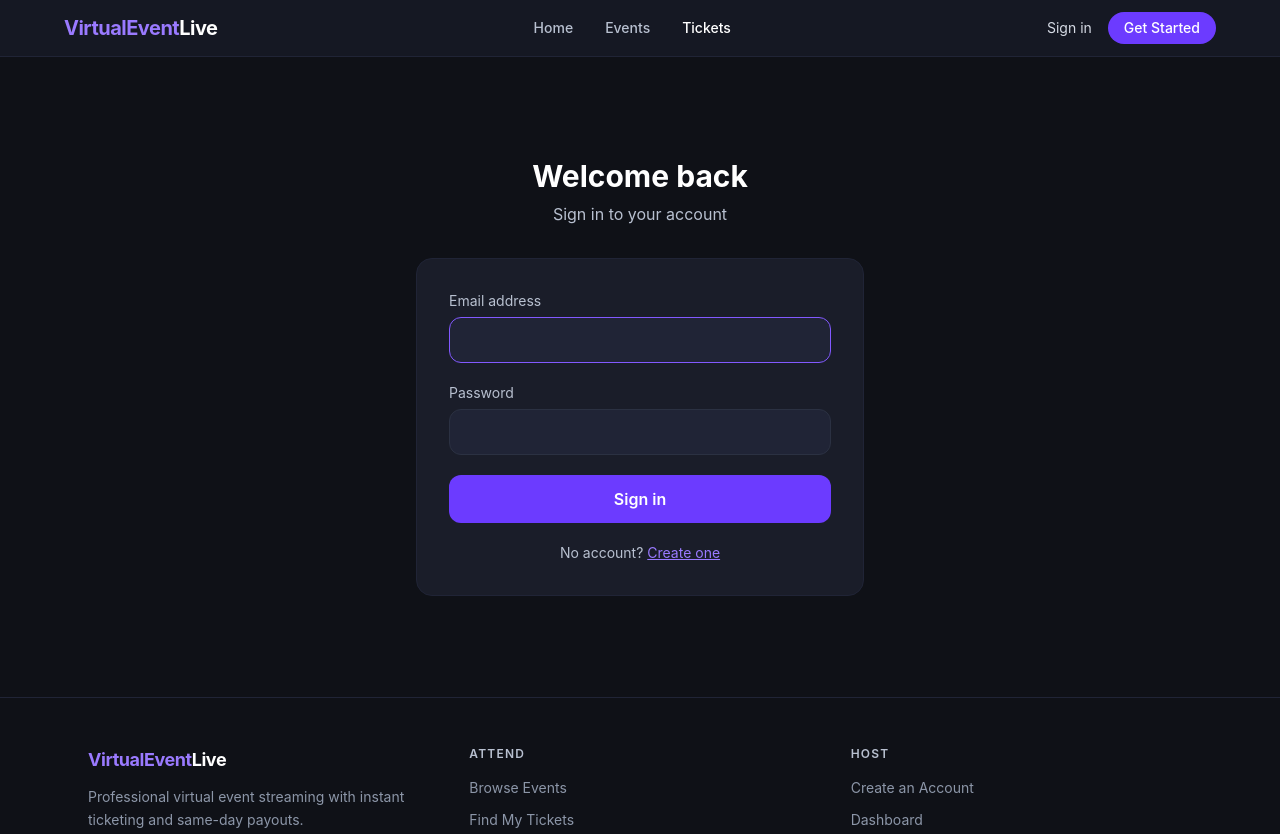
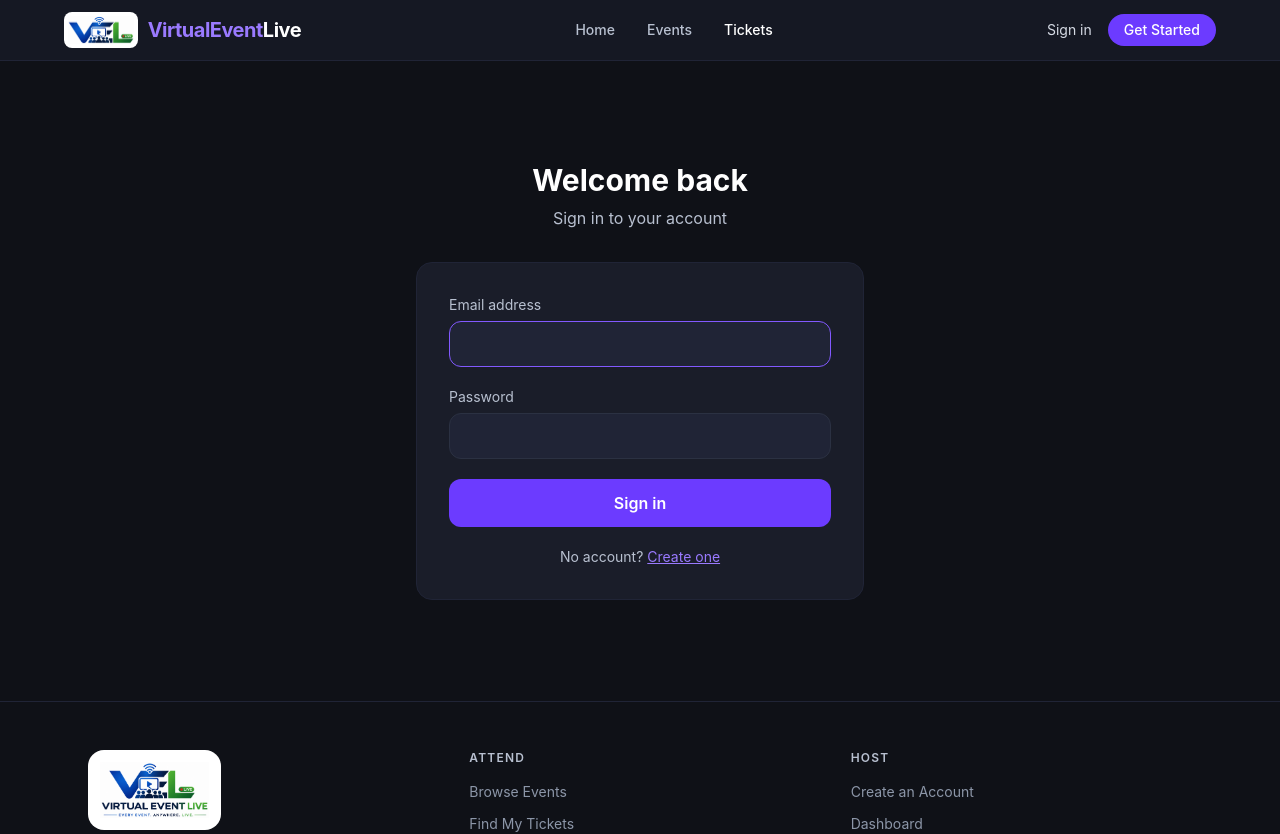
Before and after one commit to grant8827/virtualeventlive_frontend, a React (Vite) app: page /login in a window 1280 px wide. Shown: the top 834 px of the page. Built offline with nearby package versions, Linux system fonts and the light colour scheme; no server answers.

Commit message:
add logo

```diff
--- a/src/components/AdCard.jsx
+++ b/src/components/AdCard.jsx
@@ -17,16 +17,18 @@ export default function AdCard({ headline, body, image_url, cta_text, event_id }
 
   return (
     <>
+      {/* Flyer background is white on purpose — matches the printed-flyer look
+          hosts upload (and the platform logo, which isn't transparent). */}
       <button
         type="button"
         onClick={() => setOpen(true)}
         title="Click to view"
-        className="group text-left w-full bg-gray-900/60 backdrop-blur-sm border border-white/5 hover:border-purple-500/30 rounded-2xl overflow-hidden flex flex-col transition-all duration-300 hover:-translate-y-1 cursor-pointer focus:outline-none"
+        className="group text-left w-full bg-white border border-gray-200 hover:border-purple-400 rounded-2xl overflow-hidden flex flex-col transition-all duration-300 hover:-translate-y-1 cursor-pointer focus:outline-none shadow-lg shadow-black/20"
       >
         {img ? (
-          <div className="relative w-full h-44 bg-gray-950 flex items-center justify-center overflow-hidden">
+          <div className="relative w-full h-44 bg-white flex items-center justify-center overflow-hidden">
             <img src={img} alt={headline || ''} className="w-full h-full object-contain" />
-            <span className="absolute inset-0 flex items-center justify-center bg-black/0 group-hover:bg-black/40 transition-colors">
+            <span className="absolute inset-0 flex items-center justify-center bg-black/0 group-hover:bg-black/30 transition-colors">
               <span className="opacity-0 group-hover:opacity-100 transition-opacity flex items-center gap-1.5 bg-black/70 text-white text-xs font-medium px-3 py-1.5 rounded-full">
                 <svg className="w-3.5 h-3.5" fill="none" stroke="currentColor" strokeWidth="2" viewBox="0 0 24 24">
                   <circle cx="11" cy="11" r="7" /><path strokeLinecap="round" d="M21 21l-4.35-4.35M11 8v6M8 11h6" />
@@ -36,15 +38,15 @@ export default function AdCard({ headline, body, image_url, cta_text, event_id }
             </span>
           </div>
         ) : (
-          <div className="w-full h-32 bg-linear-to-br from-purple-900/60 to-violet-950/60 flex items-center justify-center">
-            <svg className="w-10 h-10 text-purple-500/50" fill="none" stroke="currentColor" strokeWidth="1.5" viewBox="0 0 24 24">
+          <div className="w-full h-32 bg-gray-100 flex items-center justify-center">
+            <svg className="w-10 h-10 text-purple-400" fill="none" stroke="currentColor" strokeWidth="1.5" viewBox="0 0 24 24">
               <path strokeLinecap="round" strokeLinejoin="round" d="M16.5 6v.75m0 3v.75m0 3v.75m0 3V18m-9-5.25h5.25M7.5 15h3M3.375 5.25c-.621 0-1.125.504-1.125 1.125v3.026a2.999 2.999 0 010 5.198v3.026c0 .621.504 1.125 1.125 1.125h17.25c.621 0 1.125-.504 1.125-1.125v-3.026a3 3 0 010-5.198V6.375c0-.621-.504-1.125-1.125-1.125H3.375z" />
             </svg>
           </div>
         )}
         <div className="p-5 flex-1 flex flex-col w-full">
-          {headline && <h3 className="font-bold text-base mb-1.5 leading-snug">{headline}</h3>}
-          {body && <p className="text-gray-400 text-sm leading-relaxed mb-4 flex-1 line-clamp-3">{body}</p>}
+          {headline && <h3 className="font-bold text-base mb-1.5 leading-snug text-gray-900">{headline}</h3>}
+          {body && <p className="text-gray-600 text-sm leading-relaxed mb-4 flex-1 line-clamp-3">{body}</p>}
           <span className="mt-auto inline-block bg-purple-600 group-hover:bg-purple-500 text-white text-sm font-semibold px-4 py-2.5 rounded-xl transition-colors text-center">
             {cta_text}
           </span>
@@ -56,15 +58,15 @@ export default function AdCard({ headline, body, image_url, cta_text, event_id }
           className="fixed inset-0 z-50 flex items-center justify-center bg-black/80 backdrop-blur-sm p-3 sm:p-6"
           onClick={(e) => { if (e.target === e.currentTarget) setOpen(false) }}
         >
-          <div className="w-full max-w-2xl max-h-full bg-gray-900 border border-gray-800 rounded-2xl overflow-y-auto shadow-2xl">
+          <div className="w-full max-w-2xl max-h-full bg-white border border-gray-200 rounded-2xl overflow-y-auto shadow-2xl">
             {img && (
-              <div className="w-full max-h-[60vh] bg-gray-950 flex items-center justify-center overflow-hidden">
+              <div className="w-full max-h-[60vh] bg-white flex items-center justify-center overflow-hidden">
                 <img src={img} alt={headline || ''} className="w-full h-full max-h-[60vh] object-contain" />
               </div>
             )}
             <div className="p-6 sm:p-8">
-              {headline && <h2 className="text-2xl font-bold text-white mb-2 leading-snug">{headline}</h2>}
-              {body && <p className="text-gray-400 leading-relaxed mb-6">{body}</p>}
+              {headline && <h2 className="text-2xl font-bold text-gray-900 mb-2 leading-snug">{headline}</h2>}
+              {body && <p className="text-gray-600 leading-relaxed mb-6">{body}</p>}
               {to ? (
                 <Link
                   to={to}
--- a/src/components/Footer.jsx
+++ b/src/components/Footer.jsx
@@ -14,8 +14,8 @@ export default function Footer() {
 
             {/* Brand */}
             <div>
-              <Link to="/" className="text-lg font-bold text-purple-400 tracking-tight">
-                VirtualEvent<span className="text-white">Live</span>
+              <Link to="/" className="inline-block bg-white rounded-2xl p-3">
+                <img src="/logo-full.png" alt="VirtualEventLive — Every Event. Anywhere. Live." className="h-14 w-auto" />
               </Link>
               <p className="text-gray-500 text-sm mt-3 leading-relaxed">
                 Professional virtual event streaming with instant ticketing and same-day payouts.
--- a/src/components/NavBar.jsx
+++ b/src/components/NavBar.jsx
@@ -13,9 +13,15 @@ export default function NavBar() {
   return (
     <nav className="border-b border-gray-800 px-6 py-3 bg-surface-nav">
       <div className="max-w-6xl mx-auto flex items-center justify-between">
-        {/* Left — logo */}
-        <Link to="/" className="text-xl font-bold text-purple-400 tracking-tight shrink-0">
-          VirtualEvent<span className="text-white">Live</span>
+        {/* Left — logo. The mark's background isn't transparent, so it sits in
+            a white pill rather than directly on the dark nav. */}
+        <Link to="/" className="flex items-center gap-2.5 shrink-0">
+          <span className="bg-white rounded-lg p-1 flex items-center justify-center shrink-0">
+            <img src="/logo-icon.png" alt="" className="h-7 w-auto" />
+          </span>
+          <span className="text-xl font-bold text-purple-400 tracking-tight">
+            VirtualEvent<span className="text-white">Live</span>
+          </span>
         </Link>
 
         {/* Center — primary nav */}
--- a/src/dashboard/DashboardLayout.jsx
+++ b/src/dashboard/DashboardLayout.jsx
@@ -46,8 +46,13 @@ function DashboardShell() {
       {/* Sidebar — pinned to the far-left edge of the viewport, full height */}
       <aside className="hidden md:flex md:flex-col md:fixed md:inset-y-0 md:left-0 md:w-56 border-r border-gray-800 bg-surface-nav z-20">
         <Link to="/" className="block px-5 py-4 border-b border-gray-800 shrink-0">
-          <span className="text-lg font-bold text-purple-400 tracking-tight">
-            VirtualEvent<span className="text-white">Live</span>
+          <span className="flex items-center gap-2">
+            <span className="bg-white rounded-lg p-1 flex items-center justify-center shrink-0">
+              <img src="/logo-icon.png" alt="" className="h-6 w-auto" />
+            </span>
+            <span className="text-lg font-bold text-purple-400 tracking-tight">
+              VirtualEvent<span className="text-white">Live</span>
+            </span>
           </span>
           <p className="text-xs text-gray-500 mt-0.5">Host Dashboard</p>
         </Link>
@@ -84,8 +89,13 @@ function DashboardShell() {
       {/* Mobile top bar — a full-height rail doesn't work on narrow screens */}
       <div className="md:hidden sticky top-0 z-20 bg-surface-nav border-b border-gray-800">
         <div className="flex items-center justify-between px-4 py-3">
-          <Link to="/" className="text-lg font-bold text-purple-400 tracking-tight">
-            VirtualEvent<span className="text-white">Live</span>
+          <Link to="/" className="flex items-center gap-2">
+            <span className="bg-white rounded-lg p-1 flex items-center justify-center shrink-0">
+              <img src="/logo-icon.png" alt="" className="h-6 w-auto" />
+            </span>
+            <span className="text-lg font-bold text-purple-400 tracking-tight">
+              VirtualEvent<span className="text-white">Live</span>
+            </span>
           </Link>
           <button onClick={handleLogout} className="text-sm text-gray-400 hover:text-white transition-colors">
             Logout
--- a/src/dashboard/pages/TicketsFlyerPage.jsx
+++ b/src/dashboard/pages/TicketsFlyerPage.jsx
@@ -697,7 +697,7 @@ function AdThumb({ ad }) {
   if (!img) return null
 
   return (
-    <div className="w-24 h-24 bg-gray-950 flex items-center justify-center overflow-hidden shrink-0">
+    <div className="w-24 h-24 bg-white flex items-center justify-center overflow-hidden shrink-0">
       <img src={img} alt="" className="w-full h-full object-contain" />
     </div>
   )
```
Also changed, not shown: public/logo-full.png (added), public/logo-icon.png (added), 6 other files (tests, documents, lock files or other folders).
